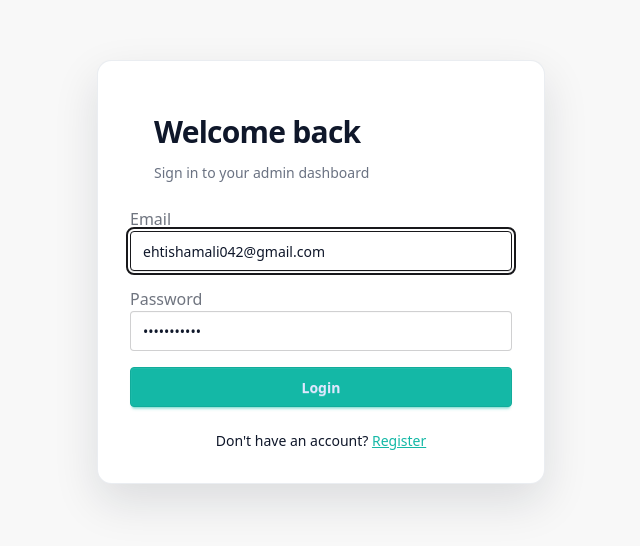
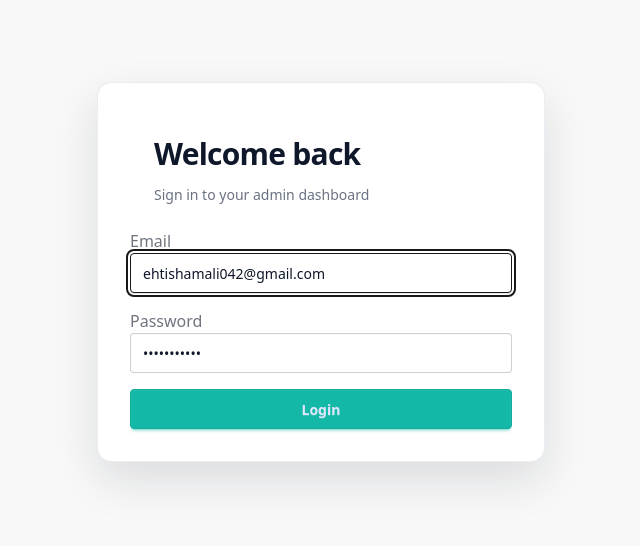
Before and after one commit to ehtishamali042/ecomwithusama, a React (Vite) app in the folder ecom-frontend/: page /login in a window 1280 px wide. Shown: the part 128-674 px from the top of the page, without its empty margins (319-959 px from the left). Built offline with nearby package versions, Linux system fonts and the light colour scheme; no server answers.

Commit message:
removes register page link

```diff
--- a/ecom-frontend/src/features/auth/LoginPage.tsx
+++ b/ecom-frontend/src/features/auth/LoginPage.tsx
@@ -91,13 +91,6 @@ const LoginPage = () => {
                 Login
               </Button>
             </form>
-
-            <p className="mt-6 text-center text-sm">
-              Don't have an account?{" "}
-              <Link to="/register" className="link link-primary font-medium">
-                Register
-              </Link>
-            </p>
           </CardContent>
         </Card>
       </div>
```
